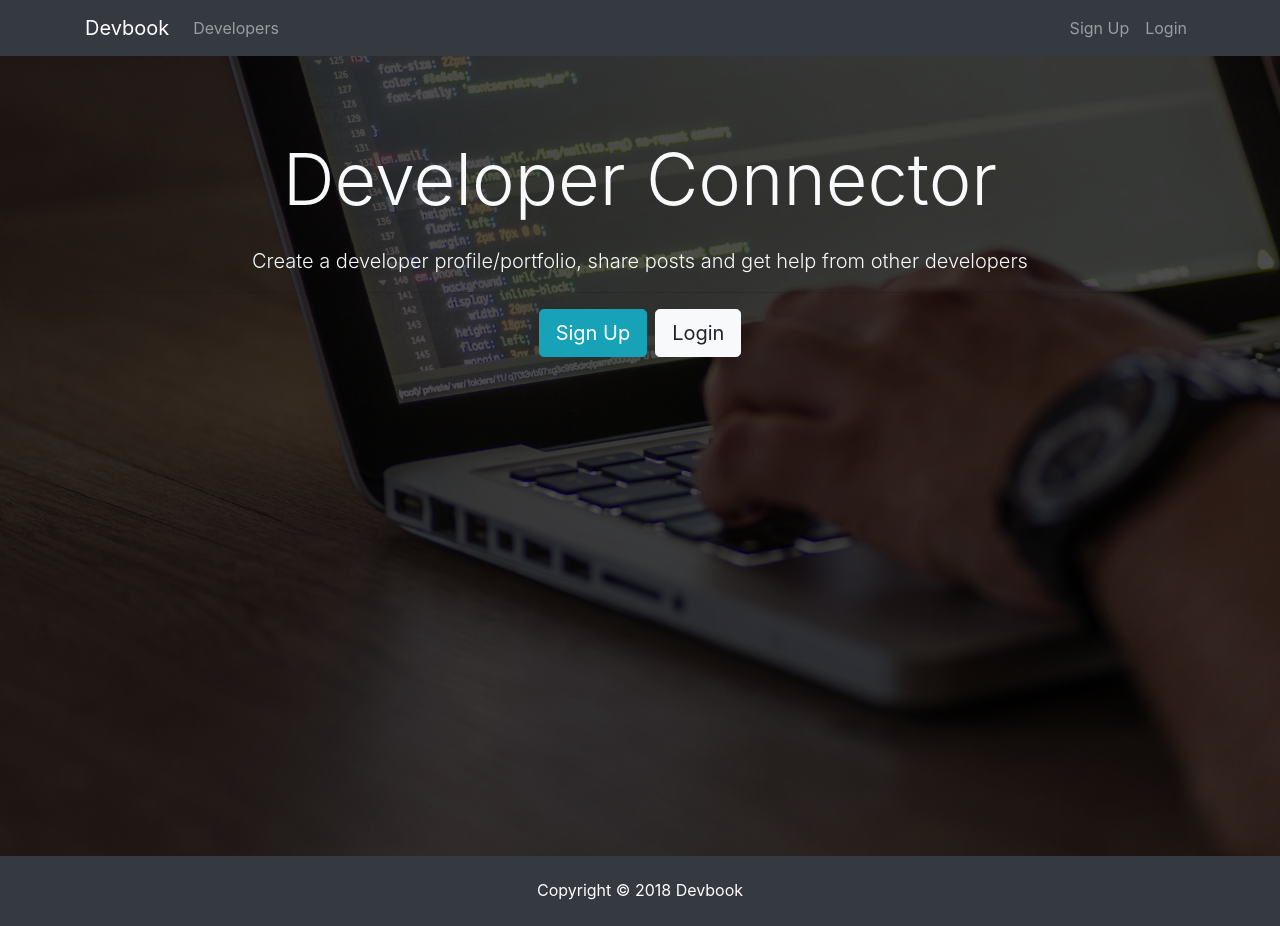
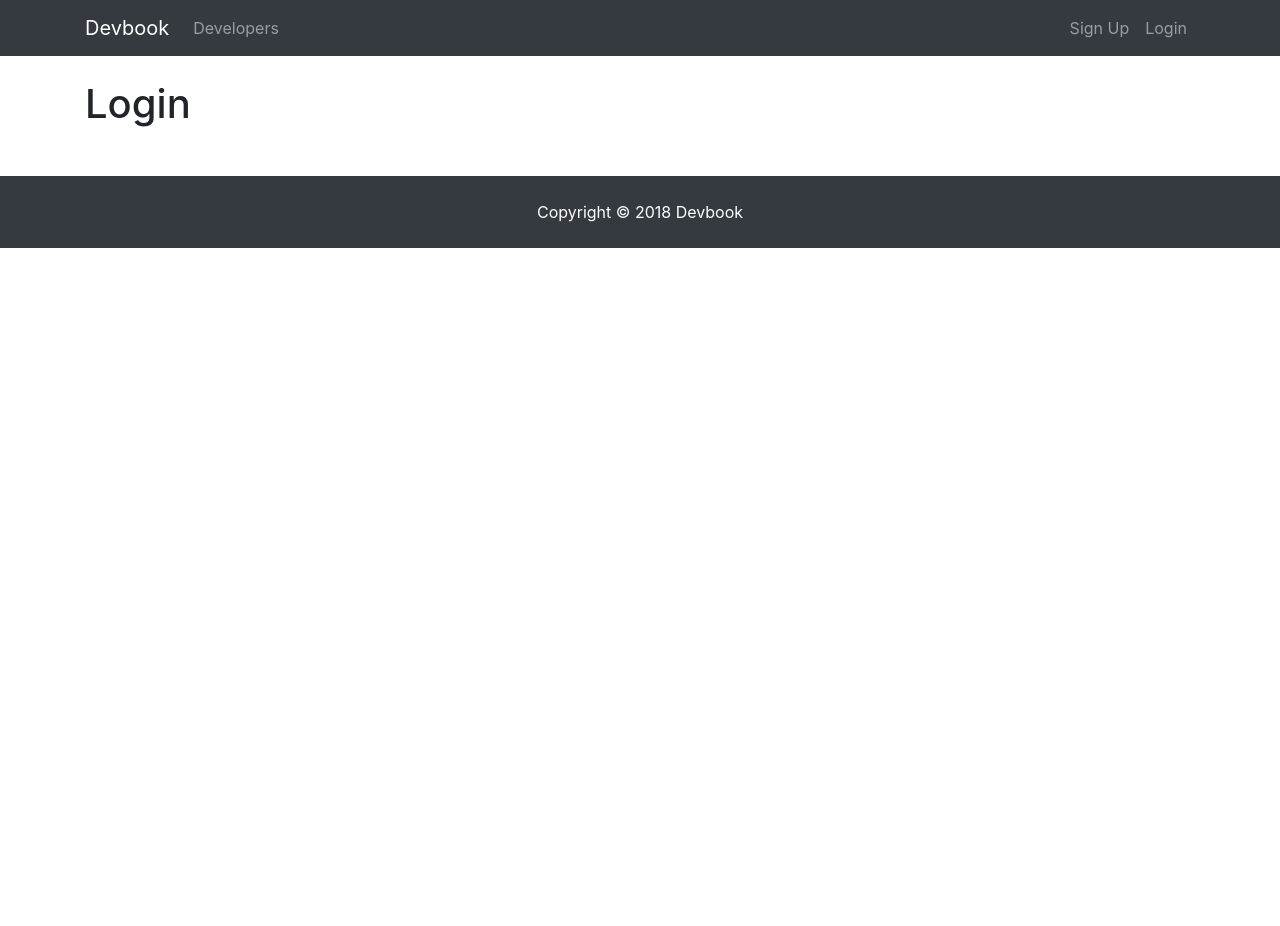
Before and after one commit to Jachaplin/Devbook, a React (Create React App) app in the folder client/: page /login in a window 1280 px wide. After the commit the page ends 800 px from the top, so only its background shows below. Built offline with nearby package versions, Linux system fonts and the light colour scheme.

Commit message:
react router set up

```diff
--- a/client/package.json
+++ b/client/package.json
@@ -5,6 +5,7 @@
   "dependencies": {
     "react": "^16.6.3",
     "react-dom": "^16.6.3",
+    "react-router-dom": "^4.3.1",
     "react-scripts": "2.1.1"
   },
   "scripts": {
--- a/client/src/App.js
+++ b/client/src/App.js
@@ -1,17 +1,26 @@
 import React, { Component } from 'react';
+import { BrowserRouter as Router, Route } from 'react-router-dom'
 import Navbar from './components/layout/component_Navbar'
 import Footer from './components/layout/component_Footer'
 import Landing from './components/layout/component_Landing'
+import Register from './components/auth/component_Register'
+import Login from './components/auth/component_Login'
 import './App.css';
 
 class App extends Component {
   render() {
     return (
-      <div className="App">
-        <Navbar />
-        <Landing />
-        <Footer />
-      </div>
+      <Router>
+        <div className="App">
+          <Navbar />
+            <Route exact path="/" component={ Landing } />
+            <div className="container">
+              <Route exact path="/register" component={ Register } />
+              <Route exact path="/login" component={ Login } />
+            </div>
+          <Footer />
+        </div>
+      </Router>
     );
   }
 }
--- /dev/null
+++ b/client/src/components/auth/component_Login.js
@@ -0,0 +1,13 @@
+import React, { Component } from 'react';
+
+class Login extends Component {
+	render() {
+		return (
+			<div>
+				<h1>Login</h1>
+			</div>
+		);
+	}
+}
+
+export default Login;
--- /dev/null
+++ b/client/src/components/auth/component_Register.js
@@ -0,0 +1,13 @@
+import React, { Component } from 'react';
+
+class Register extends Component {
+	render() {
+		return (
+			<div>
+				<h1>Register</h1>
+			</div>
+		);
+	}
+}
+
+export default Register;
--- a/client/src/components/layout/component_Footer.js
+++ b/client/src/components/layout/component_Footer.js
@@ -3,7 +3,7 @@ import React from 'react';
 export default () => {
 		return (
 			<div>
-			  <footer class="bg-dark text-white mt-5 p-4 text-center">
+			  <footer className="bg-dark text-white mt-5 p-4 text-center">
 			    Copyright &copy; {new Date().getFullYear()} Devbook
 			  </footer>
 			</div>
--- a/client/src/components/layout/component_Landing.js
+++ b/client/src/components/layout/component_Landing.js
@@ -1,19 +1,20 @@
 import React, { Component } from 'react';
+import { Link } from 'react-router-dom';
 
 class Landing extends Component {
 	render() {
 		return (
-		  <div class="landing">
-		    <div class="dark-overlay landing-inner text-light">
-		      <div class="container">
-		        <div class="row">
-		          <div class="col-md-12 text-center">
-		            <h1 class="display-3 mb-4">Developer Connector
+		  <div className="landing">
+		    <div className="dark-overlay landing-inner text-light">
+		      <div className="container">
+		        <div className="row">
+		          <div className="col-md-12 text-center">
+		            <h1 className="display-3 mb-4">Developer Connector
 		            </h1>
-		            <p class="lead"> Create a developer profile/portfolio, share posts and get help from other developers</p>
+		            <p className="lead"> Create a developer profile/portfolio, share posts and get help from other developers</p>
 		            <hr />
-		            <a href="register.html" class="btn btn-lg btn-info mr-2">Sign Up</a>
-		            <a href="login.html" class="btn btn-lg btn-light">Login</a>
+		            <Link to="/register" className="btn btn-lg btn-info mr-2">Sign Up</Link>
+		            <Link to="/login" className="btn btn-lg btn-light">Login</Link>
 		          </div>
 		        </div>
 		      </div>
--- a/client/src/components/layout/component_Navbar.js
+++ b/client/src/components/layout/component_Navbar.js
@@ -1,4 +1,5 @@
 import React, { Component } from 'react';
+import { Link } from 'react-router-dom';
 
 class Navbar extends Component {
 	render() {
@@ -6,7 +7,7 @@ class Navbar extends Component {
 			<div>
 				<nav className="navbar navbar-expand-sm navbar-dark bg-dark mb-4">
 			    <div className="container">
-			      <a className="navbar-brand" href="landing.html">Devbook</a>
+			      <Link className="navbar-brand" to="/">Devbook</Link>
 			      <button className="navbar-toggler" type="button" data-toggle="collapse" data-target="#mobile-nav">
 			        <span className="navbar-toggler-icon"></span>
 			      </button>
@@ -14,17 +15,17 @@ class Navbar extends Component {
 			      <div className="collapse navbar-collapse" id="mobile-nav">
 			        <ul className="navbar-nav mr-auto">
 			          <li className="nav-item">
-			            <a className="nav-link" href="profiles.html"> Developers
-			            </a>
+			            <Link className="nav-link" to="/profiles"> Developers
+			            </Link>
 			          </li>
 			        </ul>
 
 			        <ul className="navbar-nav ml-auto">
 			          <li className="nav-item">
-			            <a className="nav-link" href="register.html">Sign Up</a>
+			            <Link className="nav-link" to="/register">Sign Up</Link>
 			          </li>
 			          <li className="nav-item">
-			            <a className="nav-link" href="login.html">Login</a>
+			            <Link className="nav-link" to="/login">Login</Link>
 			          </li>
 			        </ul>
 			      </div>
```
Also changed, not shown: 1 other file (tests, documents, lock files or other folders).
